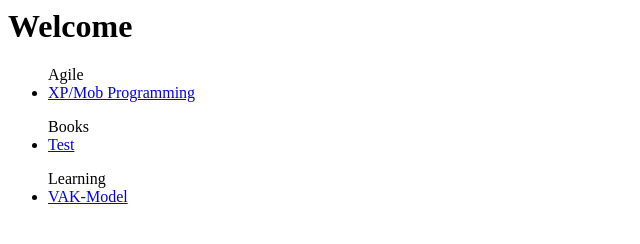
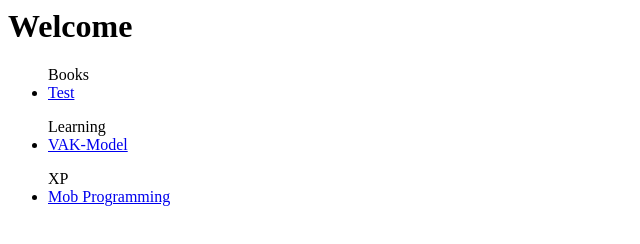
Before and after one commit to MarcMcIntosh/yabhoh, a plain HTML site: page index.html in a window 1280 px wide. Shown: the whole page, without its empty margins (0-640 px from the left). Drawn offline with Linux system fonts and the light colour scheme.

Commit message:
Deploy MarcMcIntosh/yabhoh to github.com/MarcMcIntosh/yabhoh.git:gh-pages

```diff
--- a/index.html
+++ b/index.html
@@ -3,12 +3,12 @@
           <base href="/yabhoh/" />
       </head>
       <body>    <h1>Welcome</h1>    <section class="index__section">
-      <ul>  <section>Agile</section><li><a href="Agile/XP/MobProgramming">XP/Mob Programming</a></li>
-                </ul></section>
-    <section class="index__section">
       <ul>  <section>Books</section><li><a href="Books/Test">Test</a></li>
                 </ul></section>
     <section class="index__section">
       <ul>  <section>Learning</section><li><a href="Learning/VAK-Model">VAK-Model</a></li>
                 </ul></section>
+    <section class="index__section">
+      <ul>  <section>XP</section><li><a href="XP/MobProgramming">Mob Programming</a></li>
+                </ul></section>
   </body>
```
Also changed, not shown: XP/MobProgramming.md (renamed from Agile/XP/MobProgramming.md).
